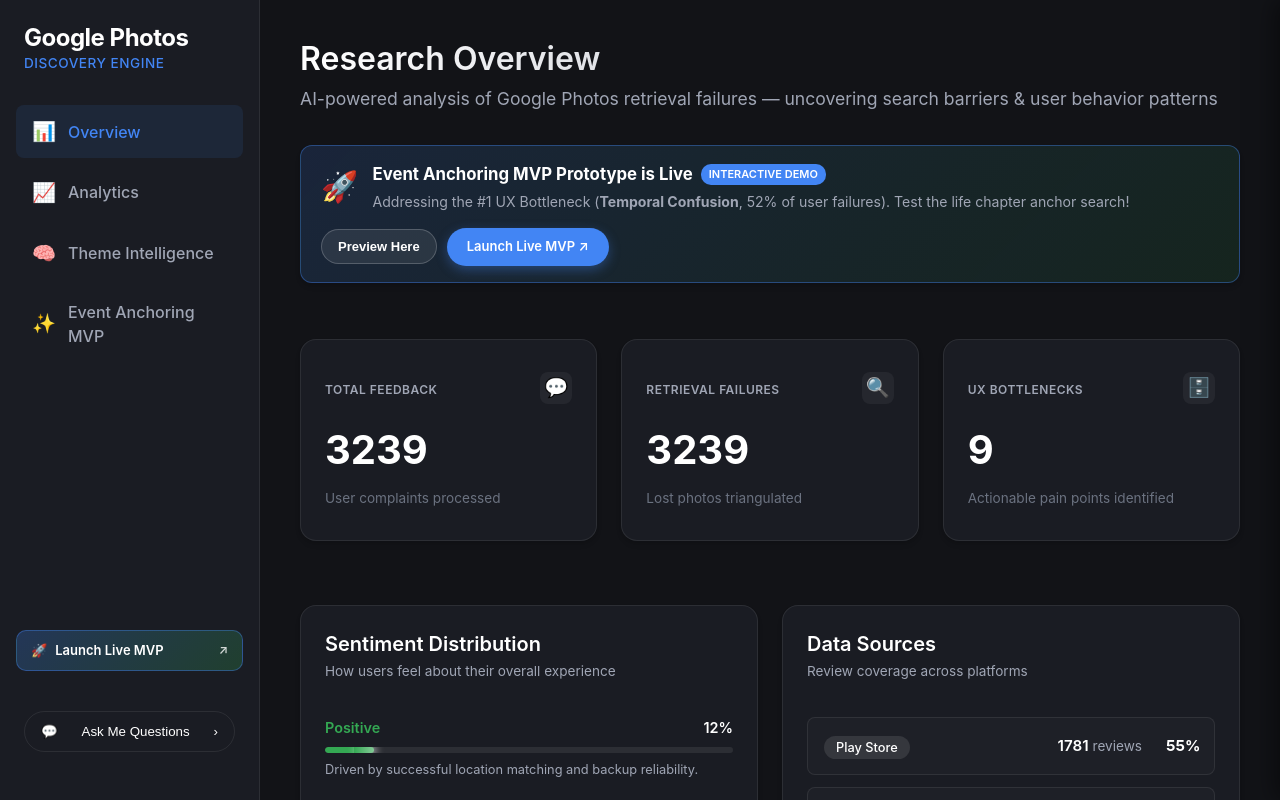
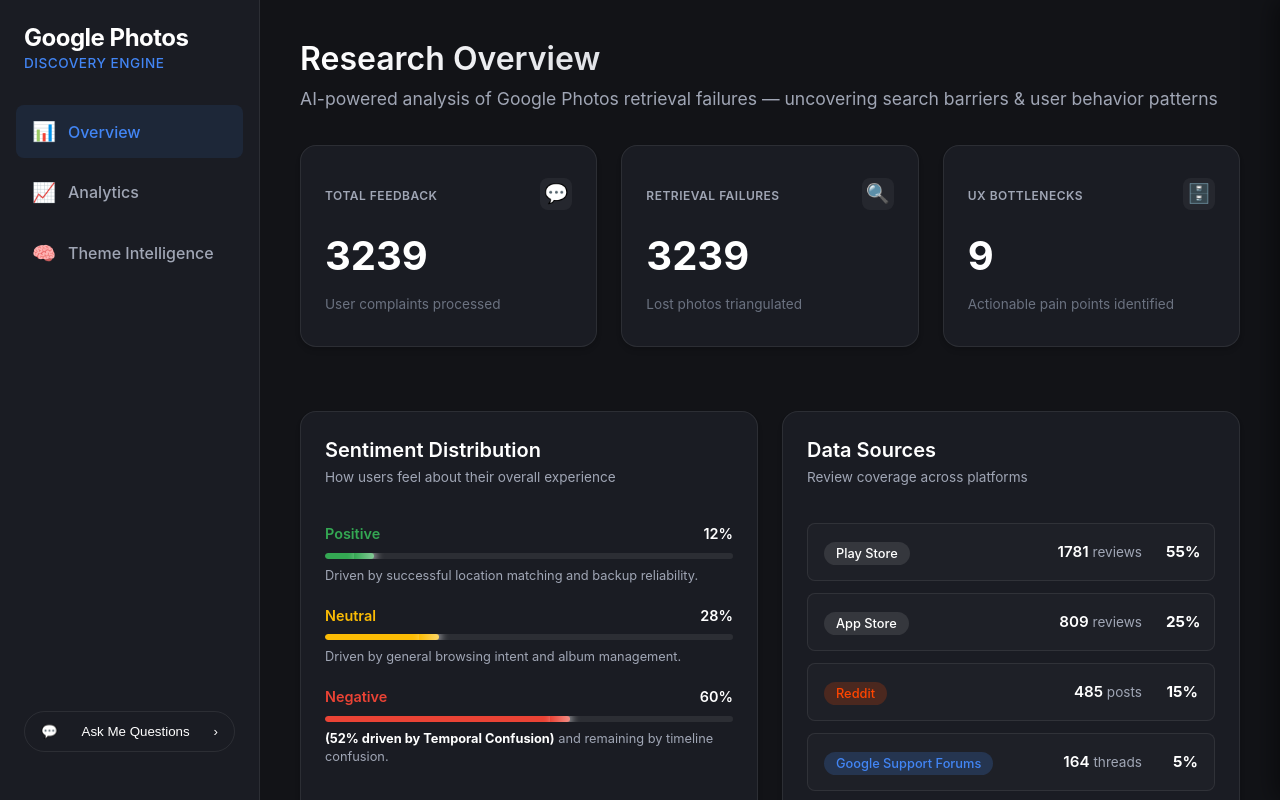
Before and after one commit to Aparana-tech/Google-photos-Project, a React (Vite) app in the folder frontend/: page / in a window 1280 px wide. Shown: the top 800 px of the page. Built offline with nearby package versions, Linux system fonts and the light colour scheme.

Commit message:
Rename Event Anchoring to Visual Journey Track and show MVP only in one place in dashboard

```diff
--- a/frontend/src/App.jsx
+++ b/frontend/src/App.jsx
@@ -40,42 +40,7 @@
             <span className="nav-icon">🧠</span>
             Theme Intelligence
           </li>
-          <li
-            className={`nav-item ${currentView === 'mvp' ? 'active' : ''}`}
-            onClick={() => setCurrentView('mvp')}
-          >
-            <span className="nav-icon">✨</span>
-            Event Anchoring MVP
-          </li>
         </ul>
-
-        {/* Dedicated Quick Launch button for MVP */}
-        <div style={{ padding: '0 16px 16px' }}>
-          <a
-            href="https://google-photos-feature-mvp-production.up.railway.app/"
-            target="_blank"
-            rel="noopener noreferrer"
-            style={{
-              display: 'flex',
-              alignItems: 'center',
-              justifyContent: 'space-between',
-              padding: '10px 14px',
-              borderRadius: '10px',
-              background: 'linear-gradient(135deg, rgba(66, 133, 244, 0.25) 0%, rgba(52, 168, 83, 0.25) 100%)',
-              border: '1px solid rgba(66, 133, 244, 0.4)',
-              color: '#ffffff',
-              textDecoration: 'none',
-              fontSize: '13px',
-              fontWeight: '600'
-            }}
-          >
-            <span style={{ display: 'flex', alignItems: 'center', gap: '8px' }}>
-              <span>🚀</span>
-              <span>Launch Live MVP</span>
-            </span>
-            <span style={{ fontSize: '12px', opacity: 0.8 }}>↗</span>
-          </a>
-        </div>
 
         <div className="ask-btn-container">
           <button className="ask-btn" onClick={() => setIsChatOpen(true)}>
@@ -88,49 +53,9 @@
 
       {/* Main Content Area */}
       <main className="main-content">
-        {currentView === 'overview' && <Dashboard onOpenMvp={() => setCurrentView('mvp')} />}
+        {currentView === 'overview' && <Dashboard />}
         {currentView === 'analytics' && <Analytics />}
         {currentView === 'theme_intelligence' && <ThemeIntelligence />}
-        {currentView === 'mvp' && (
-          <div style={{ height: 'calc(100vh - 48px)', display: 'flex', flexDirection: 'column', padding: '0 8px' }}>
-            <div style={{ display: 'flex', justifyContent: 'space-between', alignItems: 'center', marginBottom: '16px', flexWrap: 'wrap', gap: '12px' }}>
-              <div>
-                <h2 style={{ margin: 0, color: 'var(--text-primary)', fontSize: '1.5rem' }}>✨ Event Anchoring MVP Prototype</h2>
-                <p style={{ margin: '4px 0 0 0', color: 'var(--text-secondary)', fontSize: '13px' }}>
-                  Interactive prototype addressing the #1 retrieval failure mode (Temporal Confusion)
-                </p>
-              </div>
-              <a
-                href="https://google-photos-feature-mvp-production.up.railway.app/"
-                target="_blank"
-                rel="noopener noreferrer"
-                style={{
-                  background: 'var(--google-blue)',
-                  color: '#ffffff',
-                  padding: '8px 18px',
-                  borderRadius: '20px',
-                  textDecoration: 'none',
-                  fontWeight: '600',
-                  fontSize: '13px',
-                  display: 'inline-flex',
-                  alignItems: 'center',
-                  gap: '6px',
-                  boxShadow: '0 2px 8px rgba(66, 133, 244, 0.3)'
-                }}
-              >
-                <span>Open in Full Browser Window</span>
-                <span>↗</span>
-              </a>
-            </div>
-            <div style={{ flex: 1, borderRadius: '12px', overflow: 'hidden', border: '1px solid var(--border-color)', background: '#1e1e1e', minHeight: '650px' }}>
-              <iframe
-                src="https://google-photos-feature-mvp-production.up.railway.app/"
-                title="Google Photos Event Anchoring MVP"
-                style={{ width: '100%', height: '100%', border: 'none' }}
-              />
-            </div>
-          </div>
-        )}
       </main>
 
       <Chatbot isOpen={isChatOpen} onClose={() => setIsChatOpen(false)} />
--- a/frontend/src/views/Dashboard.jsx
+++ b/frontend/src/views/Dashboard.jsx
@@ -6,7 +6,7 @@
 import DataSources from '../components/DataSources';
 import matrixJson from '../data/matrix.json';
 
-const Dashboard = ({ onOpenMvp }) => {
+const Dashboard = () => {
   const [matrixData, setMatrixData] = useState([]);
   const [loading, setLoading] = useState(true);
   const [error, setError] = useState(null);
@@ -38,80 +38,6 @@
       <div className="dashboard-header">
         <h2>Research Overview</h2>
         <p>AI-powered analysis of Google Photos retrieval failures — uncovering search barriers & user behavior patterns</p>
-      </div>
-
-      {/* Prominent Top Banner for the Deployed MVP */}
-      <div className="panel" style={{
-        background: 'linear-gradient(135deg, rgba(66, 133, 244, 0.16) 0%, rgba(52, 168, 83, 0.12) 100%)',
-        border: '1px solid rgba(66, 133, 244, 0.4)',
-        borderRadius: '12px',
-        padding: '16px 20px',
-        marginBottom: '24px',
-        display: 'flex',
-        alignItems: 'center',
-        justifyContent: 'space-between',
-        flexWrap: 'wrap',
-        gap: '16px'
-      }}>
-        <div style={{ display: 'flex', alignItems: 'center', gap: '14px' }}>
-          <div style={{ fontSize: '30px' }}>🚀</div>
-          <div>
-            <div style={{ color: 'var(--text-primary)', fontWeight: '700', fontSize: '1.05rem', display: 'flex', alignItems: 'center', gap: '8px' }}>
-              <span>Event Anchoring MVP Prototype is Live</span>
-              <span style={{ fontSize: '11px', background: 'var(--google-blue)', color: '#ffffff', padding: '2px 8px', borderRadius: '10px', fontWeight: '600' }}>
-                INTERACTIVE DEMO
-              </span>
-            </div>
-            <div style={{ color: 'var(--text-secondary)', fontSize: '0.88rem', marginTop: '4px' }}>
-              Addressing the #1 UX Bottleneck (<strong>Temporal Confusion</strong>, 52% of user failures). Test the life chapter anchor search!
-            </div>
-          </div>
-        </div>
-        <div style={{ display: 'flex', gap: '10px', alignItems: 'center', flexWrap: 'wrap' }}>
-          {onOpenMvp && (
-            <button
-              onClick={onOpenMvp}
-              style={{
-                background: 'rgba(255, 255, 255, 0.08)',
-                color: 'var(--text-primary)',
-                border: '1px solid rgba(255, 255, 255, 0.2)',
-                padding: '9px 16px',
-                borderRadius: '20px',
-                cursor: 'pointer',
-                fontWeight: '600',
-                fontSize: '13px',
-                transition: 'all 0.2s ease'
-              }}
-              onMouseOver={(e) => e.currentTarget.style.backgroundColor = 'rgba(255, 255, 255, 0.15)'}
-              onMouseOut={(e) => e.currentTarget.style.backgroundColor = 'rgba(255, 255, 255, 0.08)'}
-            >
-              Preview Here
-            </button>
-          )}
-          <a
-            href="https://google-photos-feature-mvp-production.up.railway.app/"
-            target="_blank"
-            rel="noopener noreferrer"
-            style={{
-              background: 'var(--google-blue)',
-              color: '#ffffff',
-              padding: '9px 20px',
-              borderRadius: '20px',
-              textDecoration: 'none',
-              fontWeight: '600',
-              fontSize: '13px',
-              display: 'inline-flex',
-              alignItems: 'center',
-              gap: '6px',
-              boxShadow: '0 4px 12px rgba(66, 133, 244, 0.35)',
-              transition: 'transform 0.2s'
-            }}
-            onMouseOver={(e) => e.currentTarget.style.transform = 'scale(1.04)'}
-            onMouseOut={(e) => e.currentTarget.style.transform = 'scale(1)'}
-          >
-            <span>Launch Live MVP ↗</span>
-          </a>
-        </div>
       </div>
 
       <div className="stats-grid">
@@ -184,7 +110,7 @@
                     <ul style={{ color: 'var(--text-secondary)', fontSize: '13px', paddingLeft: '20px', margin: 0, lineHeight: '1.8' }}>
                       <li style={{ color: '#00e676', fontWeight: 'bold' }}>
                         <span style={{ marginRight: '6px' }}>🎯</span>
-                        1. Event Anchoring (Life Chapters): <span style={{ fontWeight: 'normal', color: 'var(--text-primary)' }}>"During my Goa trip..." (Primary Opportunity)</span>
+                        1. Visual Journey Track (Life Chapters): <span style={{ fontWeight: 'normal', color: 'var(--text-primary)' }}>"During my Goa trip..." (Primary Opportunity)</span>
                       </li>
                       <li style={{ color: '#00e676', fontWeight: 'bold' }}>
                         <span style={{ marginRight: '6px' }}>🎯</span>
@@ -212,7 +138,7 @@
                   onMouseOver={(e) => e.currentTarget.style.transform = 'scale(1.05)'}
                   onMouseOut={(e) => e.currentTarget.style.transform = 'scale(1)'}
                   >
-                    ✨ Launch Event Anchoring MVP Prototype
+                    ✨ Launch Visual Journey Track MVP Prototype
                   </a>
                   <p style={{ fontSize: '0.8rem', color: 'var(--text-secondary)', marginTop: '8px' }}>
                     Click to view the interactive UI solution
--- a/frontend/src/views/ThemeIntelligence.jsx
+++ b/frontend/src/views/ThemeIntelligence.jsx
@@ -66,7 +66,7 @@
                 <ul style={{ color: 'var(--text-secondary)', fontSize: '13px', paddingLeft: '20px', lineHeight: '1.8' }}>
                   <li style={{ color: '#00e676', fontWeight: 'bold' }}>
                     <span style={{ marginRight: '6px' }}>🎯</span>
-                    1. Event Anchoring (Life Chapters): <span style={{ fontWeight: 'normal', color: 'var(--text-primary)' }}>"During my Goa trip..." (Primary Opportunity)</span>
+                    1. Visual Journey Track (Life Chapters): <span style={{ fontWeight: 'normal', color: 'var(--text-primary)' }}>"During my Goa trip..." (Primary Opportunity)</span>
                     <ul style={{ paddingLeft: '25px', marginTop: '4px', marginBottom: '4px', listStyleType: 'circle', color: '#ffb74d' }}>
                       <li><strong>#1 Highest Use Case:</strong> Travel & Vacations (Massive photo volume, high context retention, low date retention).</li>
                     </ul>
```
Also changed, not shown: frontend/src/components/Chatbot.jsx (+6 -6 lines), 1 other file (tests, documents, lock files or other folders).
